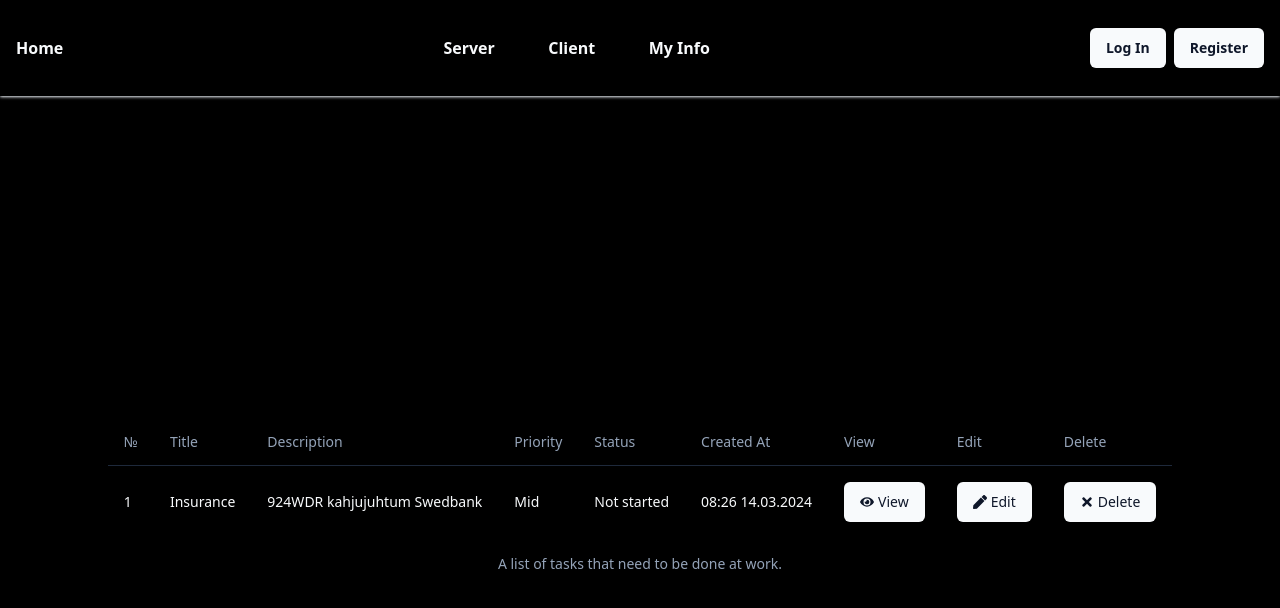
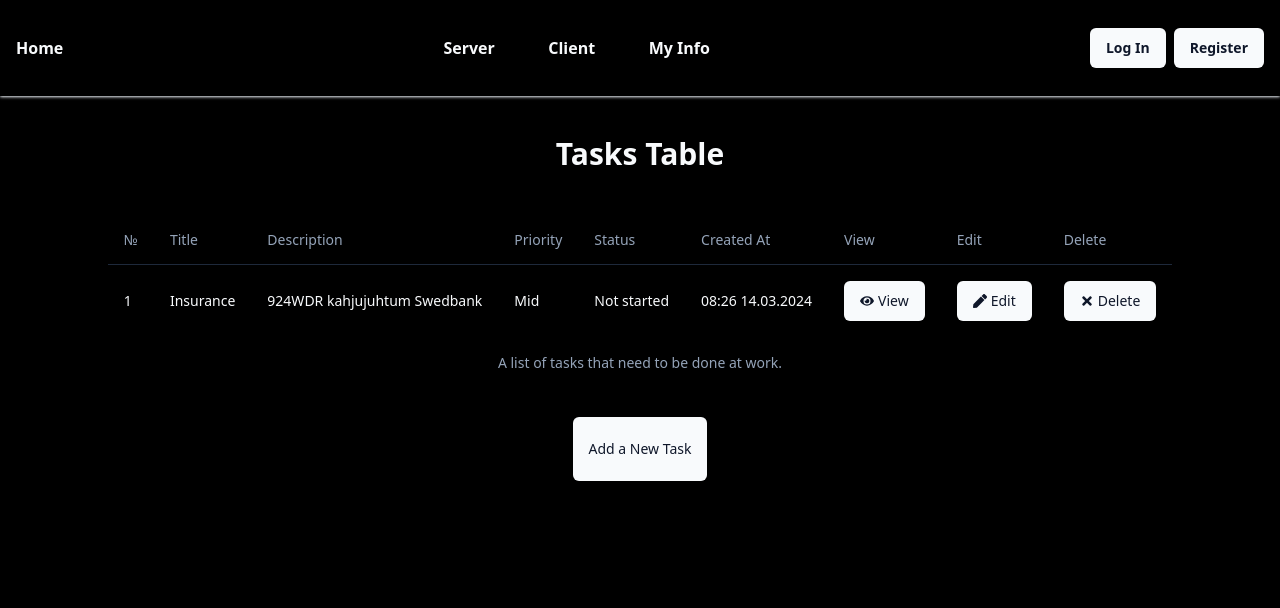
Before and after one commit to ZulfiPy/RW-RentAPI-FormWithNextJS, a Next.js app: page /tasks in a window 1280 px wide. Shown: the top 608 px of the page. Built offline with nearby package versions, Linux system fonts and the light colour scheme.

Commit message:
/tasks page created

```diff
--- a/src/app/tasks/page.tsx
+++ b/src/app/tasks/page.tsx
@@ -1,9 +1,20 @@
-import TasksTable from "@/components/TasksTable"
+'use client';
+import TasksTable from "@/components/TasksTable";
+import { Button } from "@/components/ui/button";
+import { useRouter } from "next/navigation";
 
 export default function TasksPage() {
+    const router = useRouter();
+
     return (
-        <div className="flex flex-col min-h-screen justify-center items-center">
+        <section className="container flex flex-col items-center justify-center space-y-11">
+            <h1 className="text-3xl font-bold  mt-10">Tasks Table</h1>
             <TasksTable />
-        </div>
+            <Button
+                className="py-8"
+                onClick={() => router.push('/new-task')}>
+                Add a New Task
+            </Button>
+        </section>
     )
 }
```
